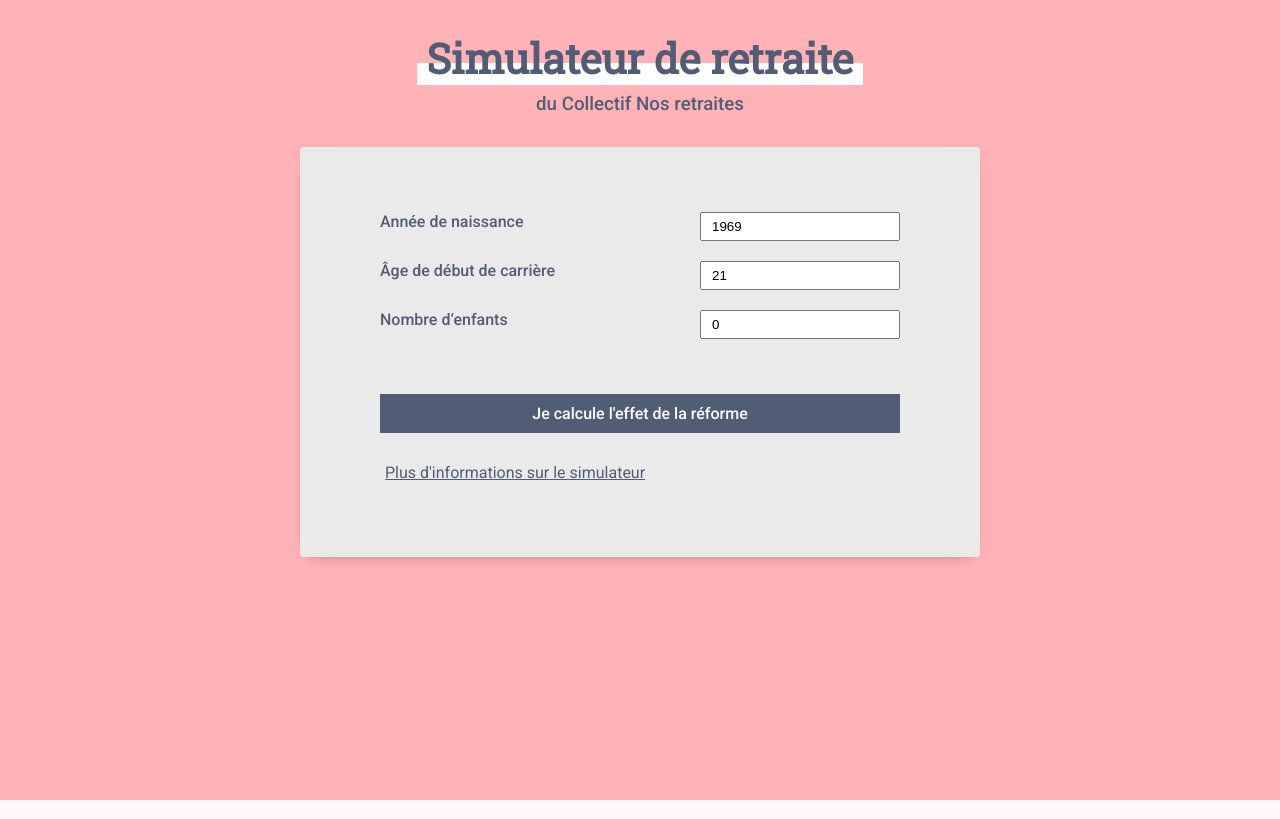
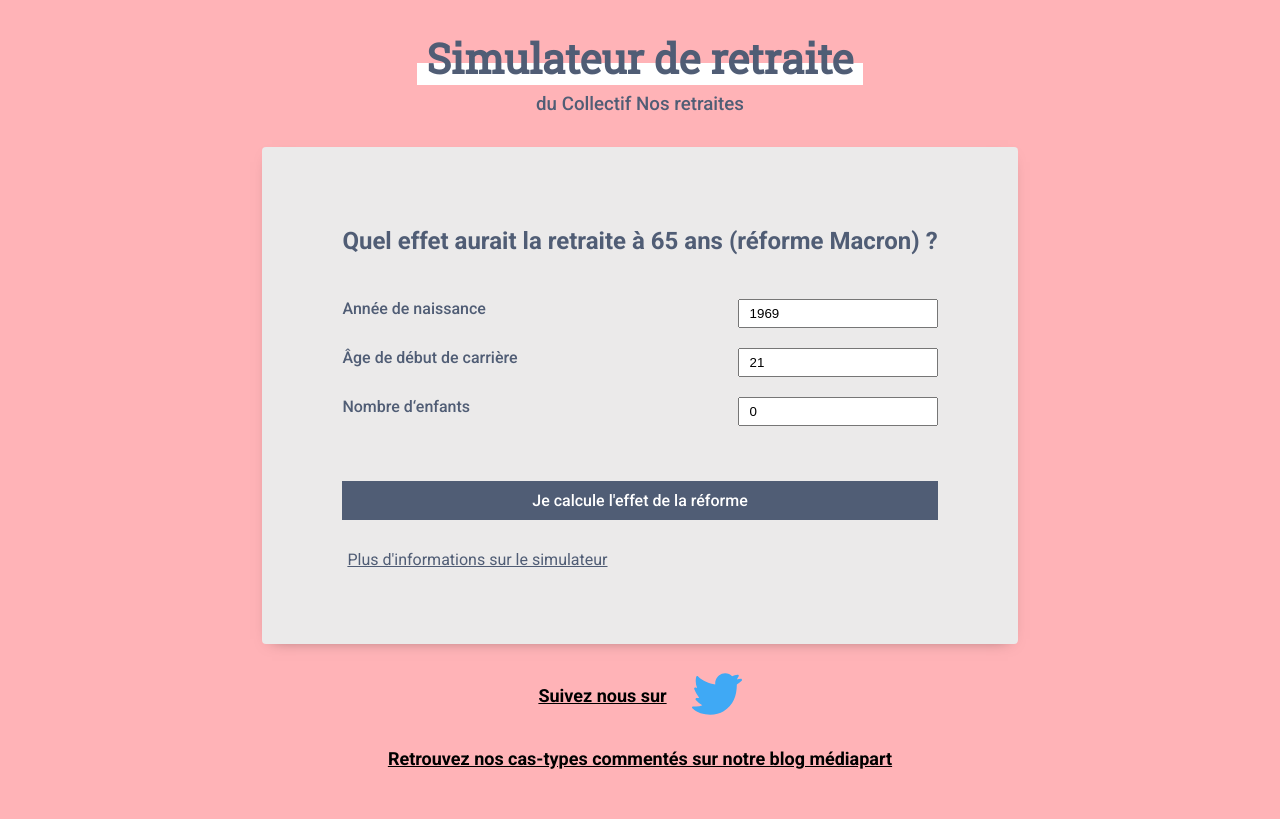
Before and after one commit to nosretraites/simulateur_cas_types, a Next.js app: page / in a window 1280 px wide. Built offline with nearby package versions, Linux system fonts and the light colour scheme.

Commit message:
SCT-014 (#16)

```diff
--- a/pages/_document.js
+++ b/pages/_document.js
@@ -4,10 +4,11 @@ import { Html, Head, Main, NextScript } from 'next/document';
 export default function Document() {
   return (
     <Html>
-        <Head>
-            <link rel="preconnect" href="https://fonts.googleapis.com"/>
-            <link rel="preconnect" href="https://fonts.gstatic.com" crossOrigin/>
-            <link href="https://fonts.googleapis.com/css2?family=Roboto+Slab&family=Roboto:ital,wght@0,300;0,400;0,500;0,600;0,700;1,300;1,400;1,600;1,700&display=swap" rel="stylesheet"/>
+      <Head>
+        <title>Simulateur Collectif Nos retraites</title>
+        <link rel="preconnect" href="https://fonts.googleapis.com" />
+        <link rel="preconnect" href="https://fonts.gstatic.com" crossOrigin />
+        <link href="https://fonts.googleapis.com/css2?family=Roboto+Slab&family=Roboto:ital,wght@0,300;0,400;0,500;0,600;0,700;1,300;1,400;1,600;1,700&display=swap" rel="stylesheet" />
       </Head>
       <body>
         <header className="globalHeader">
@@ -18,8 +19,10 @@ export default function Document() {
         </header>
         <main role="main" className="globalMain">
           <Main />
-          <NextScript/>
+          <NextScript />
         </main>
+        <div className='twitter-div'>Suivez nous sur <a href='https://twitter.com/nosretraites' target="_blank" rel="noreferrer"><img src="twitter-icon.svg" width={"50px"} /></a></div>
+        <div className='twitter-div'><a href='https://blogs.mediapart.fr/collectif-nos-retraites/blog/110622/retraite-65-ans-quest-ce-qui-changerait-avec-le-projet-macron' target="_blank" rel="noreferrer">Retrouvez nos cas-types commentés sur notre blog médiapart</a></div>
       </body>
     </Html>
   )
--- a/pages/index.js
+++ b/pages/index.js
@@ -1,11 +1,11 @@
 import { useEffect, useState } from 'react';
 import styles from '../styles/form.module.scss';
 import Link from 'next/link';
-import {useRouter} from 'next/router';
+import { useRouter } from 'next/router';
 
 export default function Home() {
   const router = useRouter();
-  const {query, isReady} = router;
+  const { query, isReady } = router;
   const [birthDate, setBirthDate] = useState(1969);
   const [careerStartAge, setCareerStartAge] = useState(21);
   const [gender, setGender] = useState(1);
@@ -23,30 +23,30 @@ export default function Home() {
 
   const openResultsPage = e => {
     router.push({
-      pathname:'/resultats',
-      query : { birthDate, careerStartAge, gender, numberOfChildren }
+      pathname: '/resultats',
+      query: { birthDate, careerStartAge, gender, numberOfChildren }
     })
   };
 
-  const initFromQueryParams = ()=>{
+  const initFromQueryParams = () => {
     const { birthDate, careerStartAge, gender, numberOfChildren } = query;
 
-    if(birthDate !== undefined){
+    if (birthDate !== undefined) {
       setBirthDate(birthDate);
     }
-    if(careerStartAge !== undefined){
+    if (careerStartAge !== undefined) {
       setCareerStartAge(careerStartAge);
     }
-    if(gender !== undefined){
+    if (gender !== undefined) {
       setGender(gender);
     }
-    if(numberOfChildren !== undefined){
+    if (numberOfChildren !== undefined) {
       setNumberOfChildren(numberOfChildren);
     }
   }
 
   useEffect(() => {
-    if(isReady){
+    if (isReady) {
       return initFromQueryParams();
     }
   }, [query])
@@ -54,6 +54,8 @@ export default function Home() {
 
   return (
       <form className={styles.formElement} onSubmit={onSubmitForm}>
+        <h2>Quel effet aurait la retraite à 65 ans (réforme Macron) ?</h2>
+        <br />
         <div className={styles.inputElement}>
           <label htmlFor="birthDate">Année de naissance</label>
           <input id="birthDate" min="1900" max="2022" required type="number" placeholder="1970" value={birthDate} onChange={handleNaissanceChange} />
@@ -84,7 +86,6 @@ export default function Home() {
         <Link href="/informations">
           <a className={`inlineButton ${styles.informationButton}`} >Plus d&apos;informations sur le simulateur</a>
         </Link>
-
       </form>
   )
 }
--- a/styles/globals.scss
+++ b/styles/globals.scss
@@ -42,6 +42,18 @@ body{
       padding: 30px 50px;
   }
 
+}
+
+.twitter-div {
+  display: flex;
+  align-items: center;
+  justify-content: center;
+  padding-top: 25px;
+  gap: 25px;
+  color: black;
+  font-weight: bold;
+  font-size: large;
+  text-decoration: underline;
 }
 
 
```
Also changed, not shown: components/ProfileCard.js (+8 -34 lines), components/TwitterButton.js (+17 -8 lines), pages/resultats.js (+37 -26 lines), public/twitter-icon.svg (added). Lines whose indentation alone changed are shown as unchanged.
